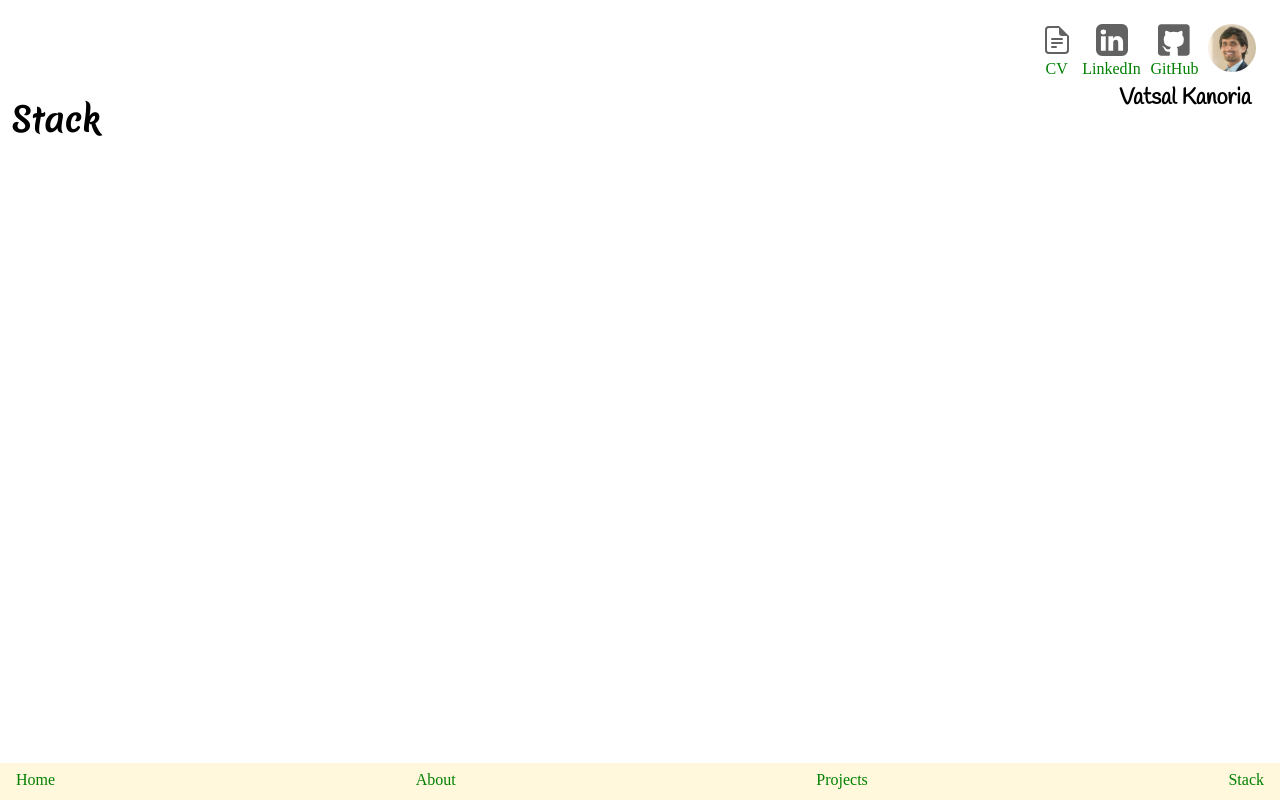
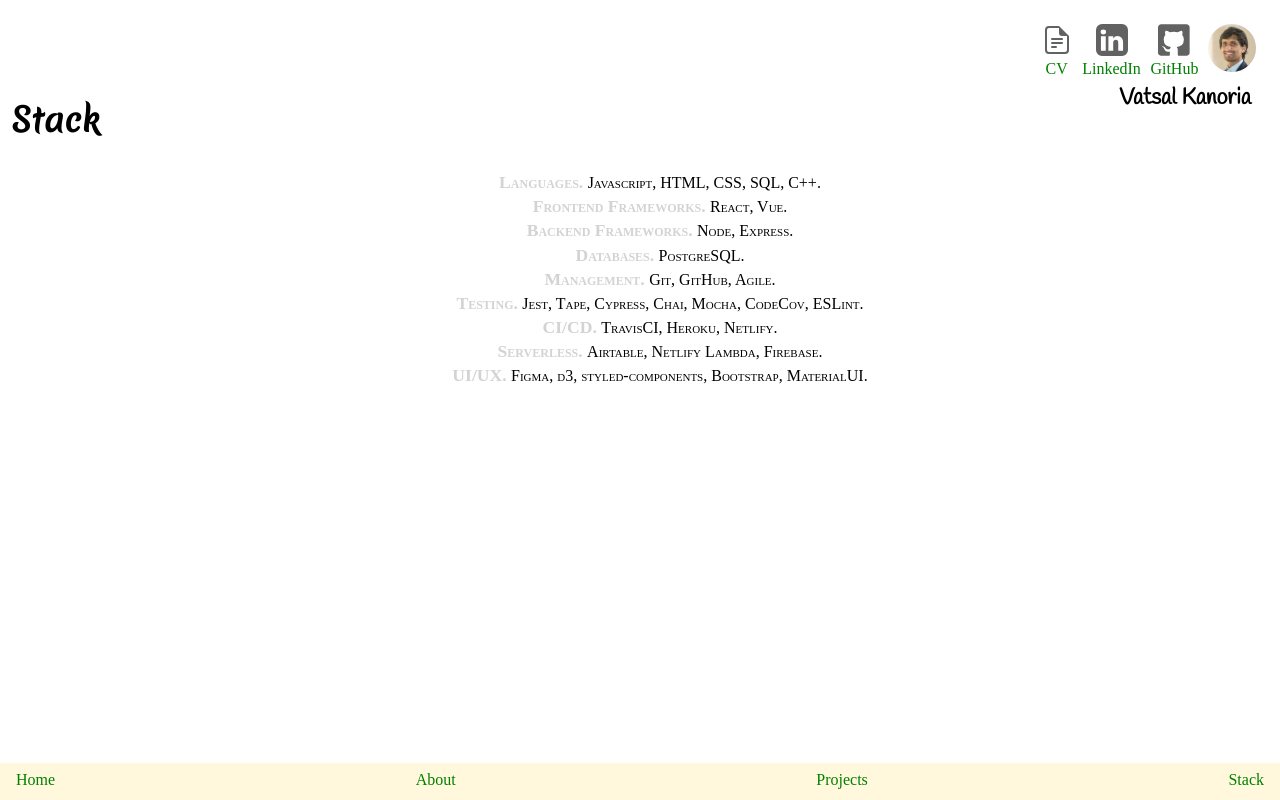
Before and after one commit to VatsKan/portfolio, a React (Create React App) app: page /stack in a window 1280 px wide. Built offline with nearby package versions, Linux system fonts and the light colour scheme.

Commit message:
add content to stack page

```diff
--- a/src/components/Stack.js
+++ b/src/components/Stack.js
@@ -1,12 +1,74 @@
 import React from 'react';
+import styled from 'styled-components';
 
 import Nav from './shared/Nav.js';
 import Header from './shared/Header.js'
+
+const SubHeader = styled.h3`
+  color: lightgrey;
+  font-size: 1.1rem;
+  font-variant: small-caps;
+  display: inline;
+`
+
+// change p to ul?
+const List = styled.p`
+  display: inline;
+  font-variant: small-caps;
+
+`
+
+const ListItem = styled.li`
+  text-align: center;
+  padding-bottom: 0.2rem;
+`
+
+const BigList = styled.ol`
+  list-style: none;
+`
 
 export default function Stack(){
   return (
     <>
       <Header title={"Stack"} />
+      <BigList>
+        <ListItem>
+          <SubHeader>Languages. </SubHeader>
+          <List>Javascript, HTML, CSS, SQL, C++. </List>
+        </ListItem>
+        <ListItem>
+          <SubHeader>Frontend Frameworks. </SubHeader>
+          <List>React, Vue. </List>
+        </ListItem>
+        <ListItem>
+          <SubHeader>Backend Frameworks. </SubHeader>
+          <List>Node, Express. </List>
+        </ListItem>
+        <ListItem>
+          <SubHeader>Databases. </SubHeader>
+          <List>PostgreSQL. </List>
+        </ListItem>
+        <ListItem>
+          <SubHeader>Management. </SubHeader>
+          <List>Git, GitHub, Agile. </List>
+        </ListItem>
+        <ListItem>
+          <SubHeader>Testing. </SubHeader>
+          <List>Jest, Tape, Cypress, Chai, Mocha, CodeCov, ESLint. </List>
+        </ListItem>
+        <ListItem>
+          <SubHeader>CI/CD. </SubHeader>
+          <List>TravisCI, Heroku, Netlify. </List>
+        </ListItem>
+        <ListItem>
+          <SubHeader>Serverless. </SubHeader>
+          <List>Airtable, Netlify Lambda, Firebase. </List>
+        </ListItem>
+        <ListItem>
+          <SubHeader>UI/UX. </SubHeader>
+          <List>Figma, d3, styled-components, Bootstrap, MaterialUI. </List>
+        </ListItem>
+      </BigList>
       <Nav />
     </>
   );
```
